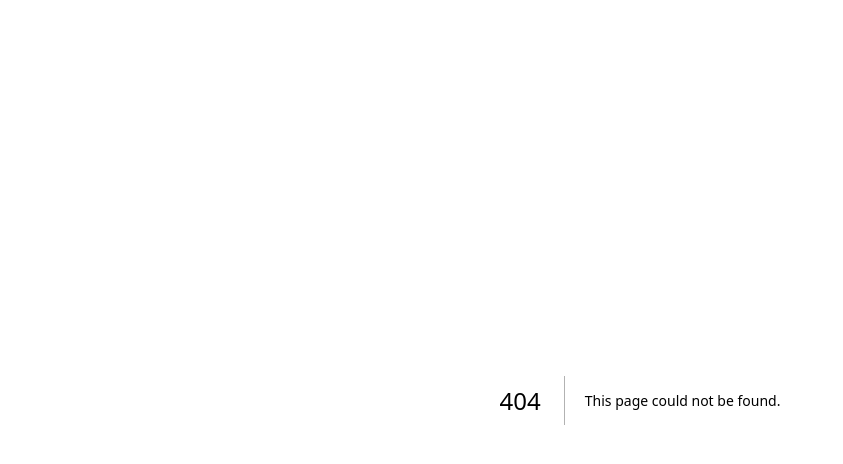
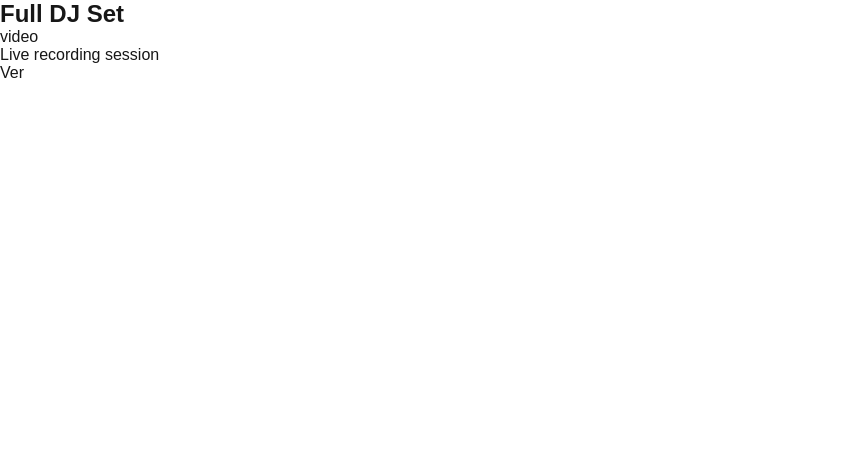
Before and after one commit to leandrovenegas/portafolio, a Next.js app: page /contenidos in a window 1280 px wide. Before the commit this address had no page. Shown: the top 464 px of the page, without its empty margins (0-843 px from the left). Built offline with nearby package versions, Linux system fonts and the light colour scheme.

Commit message:
supabases

```diff
--- /dev/null
+++ b/app/contenidos/page.js
@@ -0,0 +1,18 @@
+import portfolio from "@/data/portfolio";
+
+export default function Contenidos() {
+  return (
+    <main>
+      {portfolio.mediaItems.map((item) => (
+        <div key={item.id}>
+          <h2>{item.title}</h2>
+          <p>{item.type}</p>
+          <p>{item.caption}</p>
+          <a href={item.url} target="_blank" rel="noopener noreferrer">
+            Ver
+          </a>
+        </div>
+      ))}
+    </main>
+  );
+}
--- a/package.json
+++ b/package.json
@@ -8,6 +8,7 @@
     "start": "next start"
   },
   "dependencies": {
+    "@supabase/supabase-js": "^2.97.0",
     "next": "16.1.6",
     "react": "19.2.3",
     "react-dom": "19.2.3"
```
Also changed, not shown: app/playground/page.js (+12 -3 lines), lib/supabase.js (added, +8 -0 lines), 1 other file (tests, documents, lock files or other folders).
